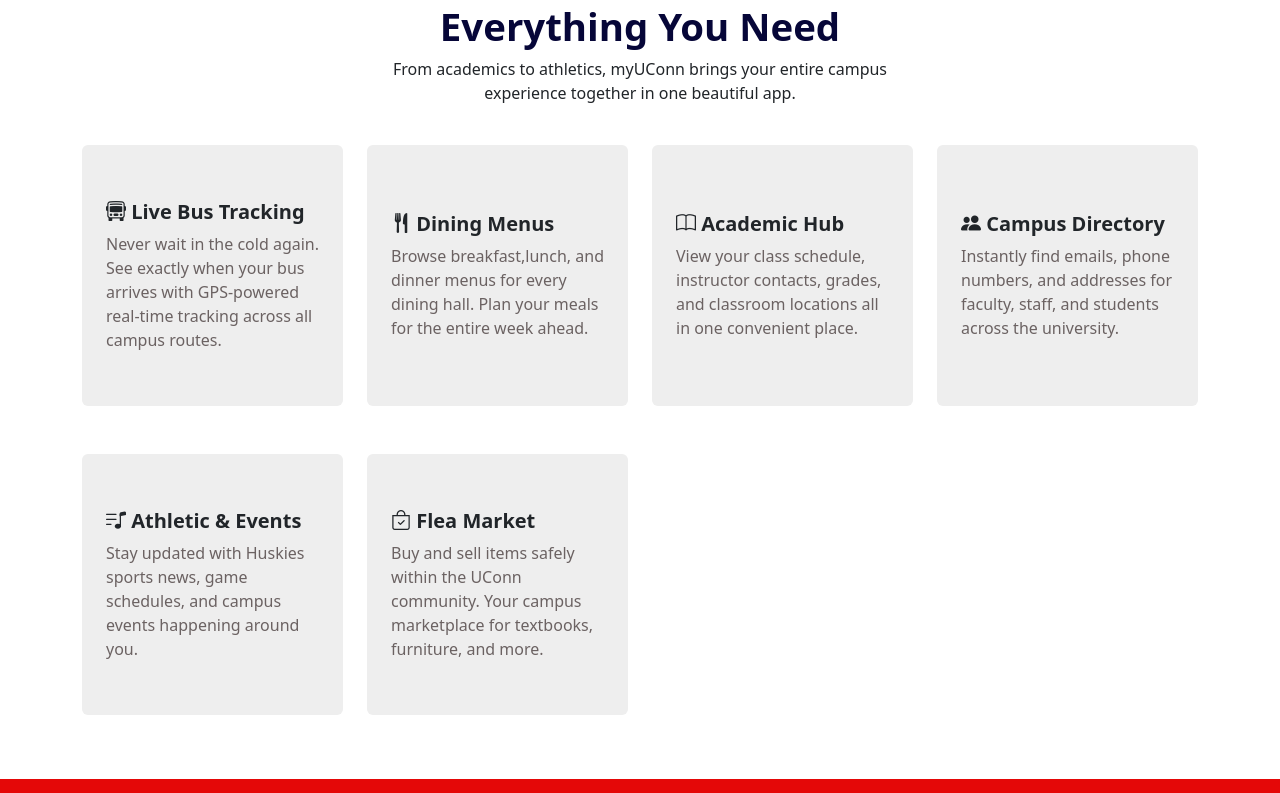
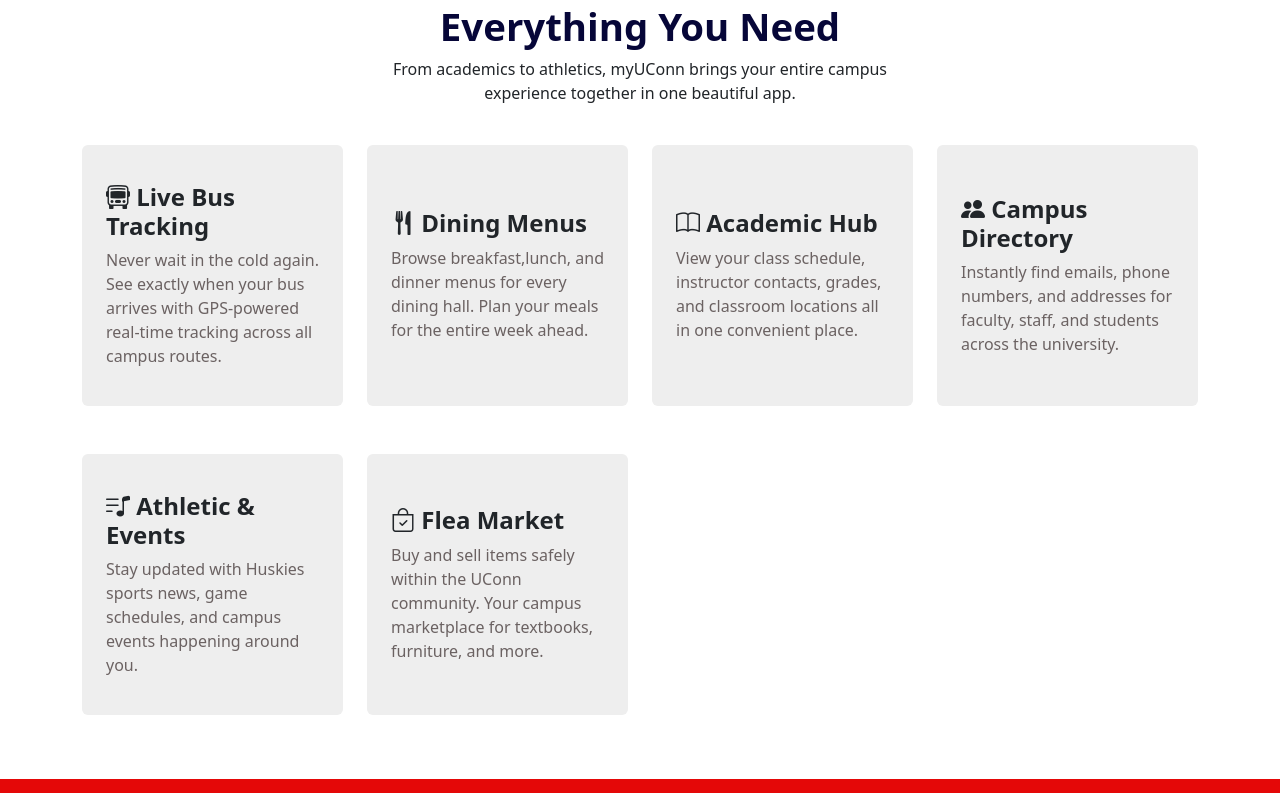
Before and after one commit to Soyeon0123/DMD-5470, a website: page landing-page/index.html in a window 1280 px wide. Shown: the part 837-1630 px from the top of the page. Drawn offline with nearby package versions, Linux system fonts and the light colour scheme.

Commit message:
assignment 4 change

```diff
--- a/landing-page/index.html
+++ b/landing-page/index.html
@@ -4,7 +4,7 @@
 <head>
   <meta charset="utf-8">
   <meta name="viewport" content="width=device-width, initial-scale=1">
-  <title></title>
+  <title>UConn-landing-page</title>
 
   <!-- Typo Style
   <link href="https://fonts.googleapis.com/css2?family=Playfair+Display:wght@700;900&display=swap" rel="stylesheet"> -->
@@ -76,7 +76,7 @@
 
         <div class="card mb-4 feature-card w-100">
           <div class="card-body">
-            <h5 class="card-title"><i class="bi bi-bus-front"></i> Live Bus Tracking</h5>
+            <h4 class="card-title"><i class="bi bi-bus-front"></i> Live Bus Tracking</h4>
             <p class="card-text">Never wait in the cold again. See exactly when your bus arrives with GPS-powered real-time tracking across all campus routes.</p>
           </div>
         </div>
@@ -87,7 +87,7 @@
 
         <div class="card mb-4 feature-card w-100">
           <div class="card-body">
-            <h5 class="card-title"><i class="bi bi-fork-knife"></i> Dining Menus</h5>
+            <h4 class="card-title"><i class="bi bi-fork-knife"></i> Dining Menus</h4>
             <p class="card-text">Browse breakfast,lunch, and dinner menus for every dining hall. Plan your meals for the entire week ahead.</p>
           </div>
         </div>
@@ -98,7 +98,7 @@
 
         <div class="card mb-4  feature-card w-100">
           <div class="card-body">
-            <h5 class="card-title"><i class="bi bi-book"></i> Academic Hub</h5>
+            <h4 class="card-title"><i class="bi bi-book"></i> Academic Hub</h4>
             <p class="card-text">View your class schedule, instructor contacts, grades, and classroom locations all in one convenient place.</p>
           </div>
         </div>
@@ -109,7 +109,7 @@
 
         <div class="card mb-4 feature-card w-100">
           <div class="card-body">
-            <h5 class="card-title"><i class="bi bi-people-fill"></i> Campus Directory</h5>
+            <h4 class="card-title"><i class="bi bi-people-fill"></i> Campus Directory</h4>
             <p class="card-text">Instantly find emails, phone numbers, and addresses for faculty, staff, and students across the university.</p>
           </div>
         </div>
@@ -120,7 +120,7 @@
 
         <div class="card mb-4 feature-card w-100">
           <div class="card-body">
-            <h5 class="card-title"><i class="bi bi-music-note-list"></i> Athletic & Events</h5>
+            <h4 class="card-title"><i class="bi bi-music-note-list"></i> Athletic & Events</h4>
             <p class="card-text">Stay updated with Huskies sports news, game schedules, and campus events happening around you.</p>
           </div>
         </div>
@@ -131,7 +131,7 @@
 
         <div class="card mb-4 feature-card w-100">
           <div class="card-body">
-            <h5 class="card-title"><i class="bi bi-bag-check"></i> Flea Market</h5>
+            <h4 class="card-title"><i class="bi bi-bag-check"></i> Flea Market</h4>
             <p class="card-text">Buy and sell items safely within the UConn community. Your campus marketplace for textbooks, furniture, and more.</p>
           </div>
         </div>
@@ -183,11 +183,11 @@
 
         </div>
 
-      </div>
+    </div>
 
 
-    </div>
   </div>
+
 </section>
 
 <!-- Fourth Section -->
@@ -216,7 +216,7 @@
 
 <!-- Fifth Section -->
 
-<section id="footer" class="py-5 d-flex align-items-center">
+<footer id="footer" class="py-5 d-flex align-items-center">
   <div class="container">
     <div class="row justify-content-center text-center">
       <div class="col-md-12">
@@ -227,7 +227,7 @@
 
   </div>
 
-</section>
+</footer>
 
 
 
```
